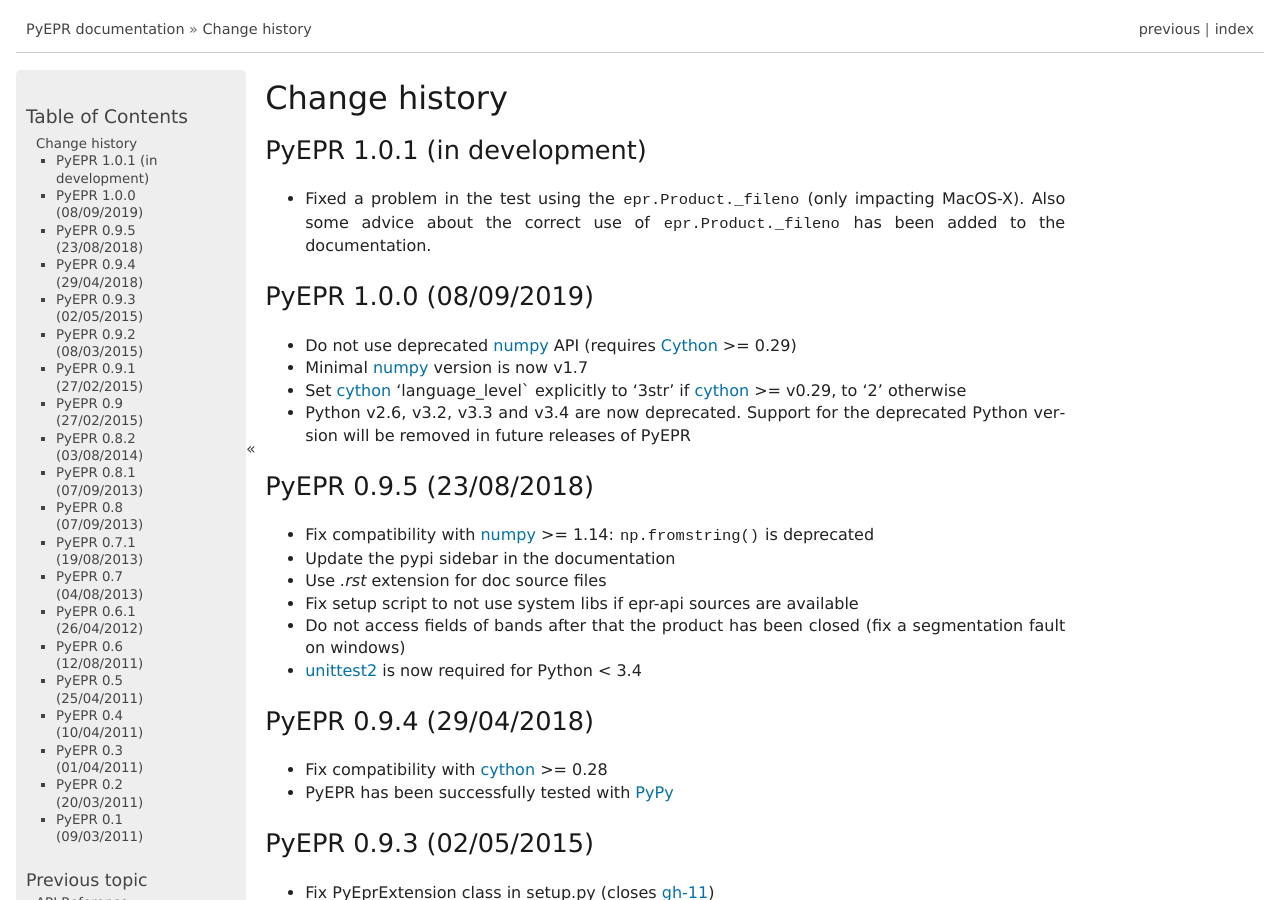
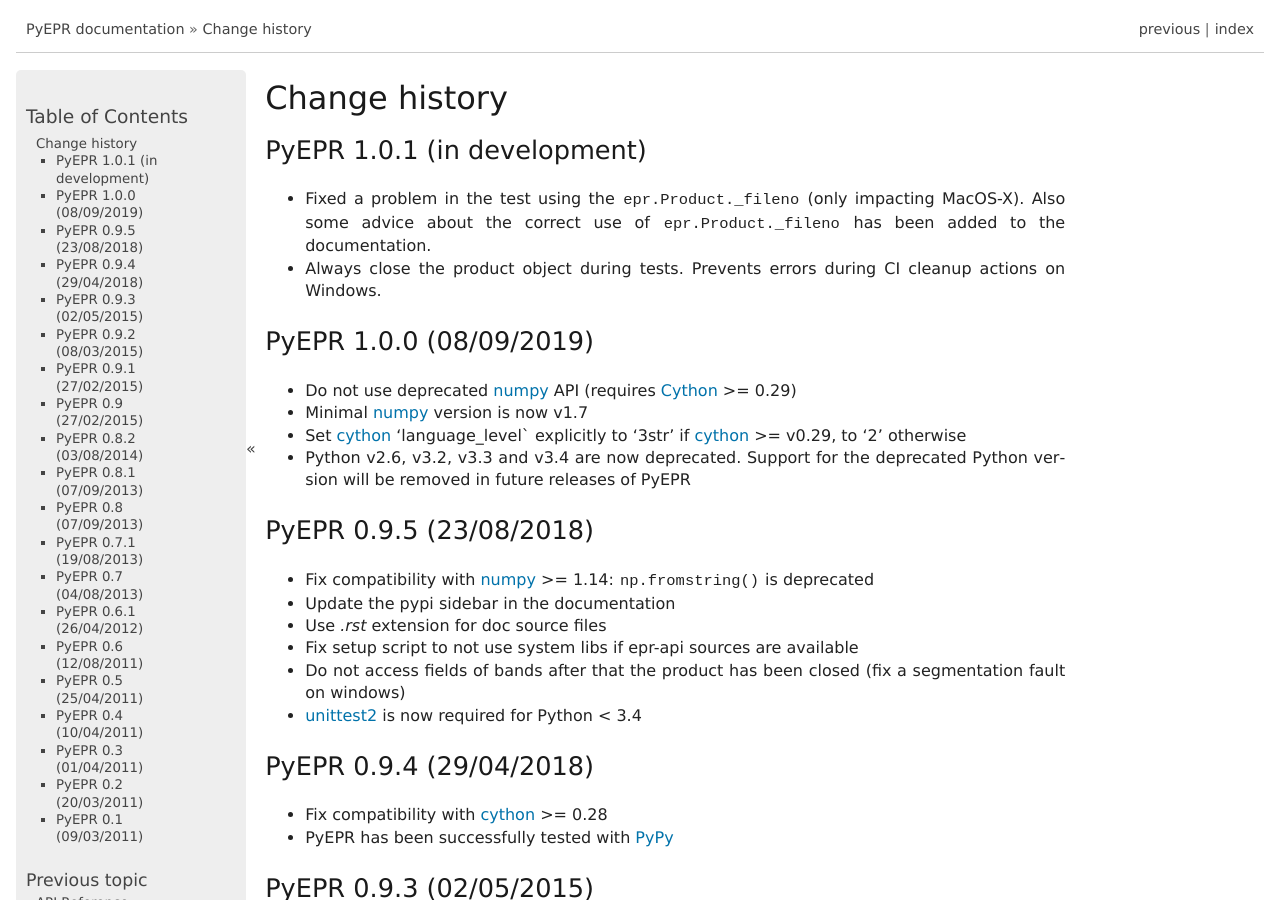
Before and after one commit to avalentino/pyepr, a Sphinx documentation site: the page built from doc/NEWS.rst, in a window 1280 px wide and 900 px high. Built offline with Sphinx 7.4.7, drawn with Linux system fonts in a browser that asks for light colours; formulas are drawn with MathJax 3.

Commit message:
Update NEWS.rst file

```diff
--- a/doc/NEWS.rst
+++ b/doc/NEWS.rst
@@ -8,6 +8,8 @@
   (only impacting MacOS-X).
   Also some advice about the correct use of :data:`epr.Product._fileno`
   has been added to the documentation.
+* Always close the product object during tests.
+  Prevents errors during CI cleanup actions on Windows.
 
 
 PyEPR 1.0.0 (08/09/2019)
```
